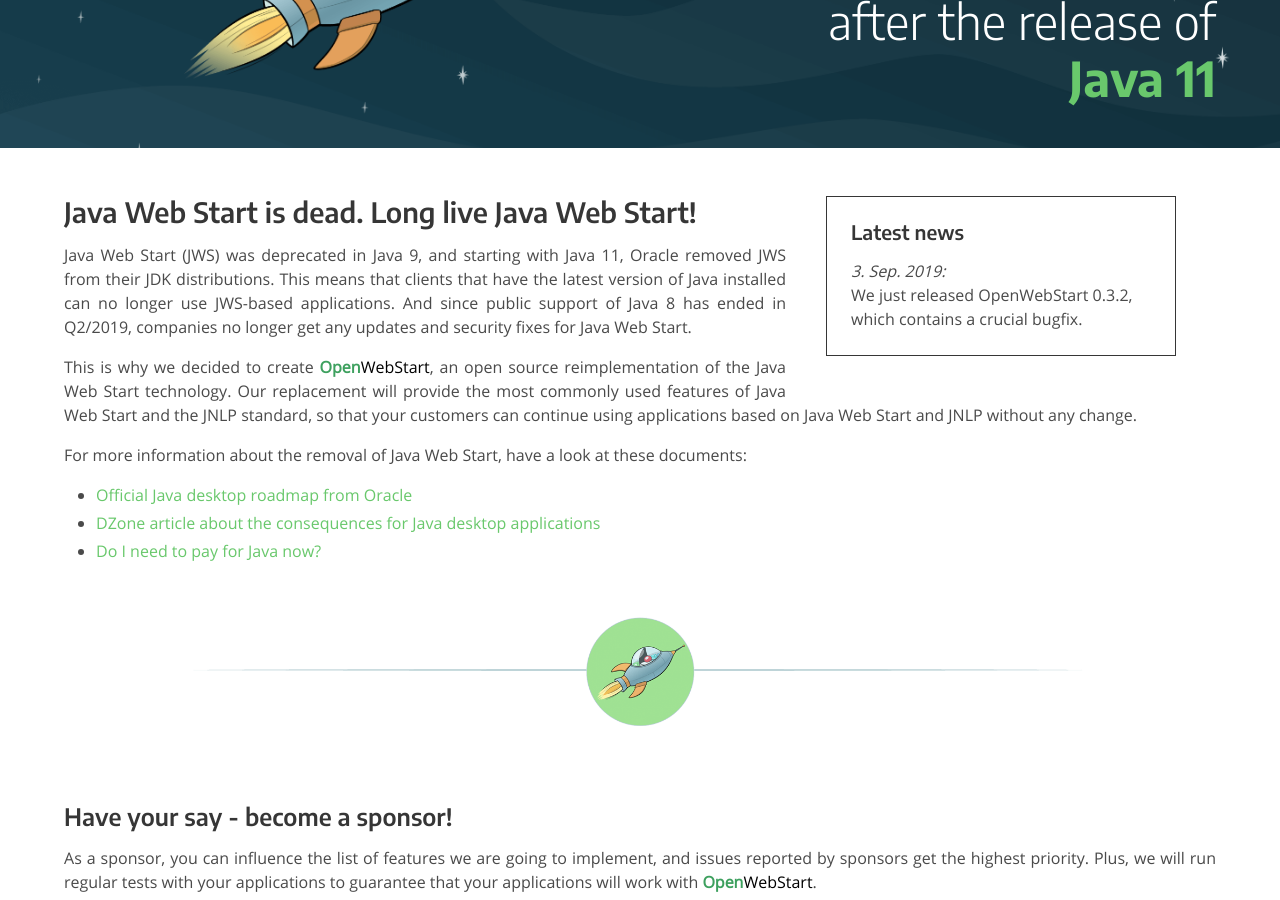
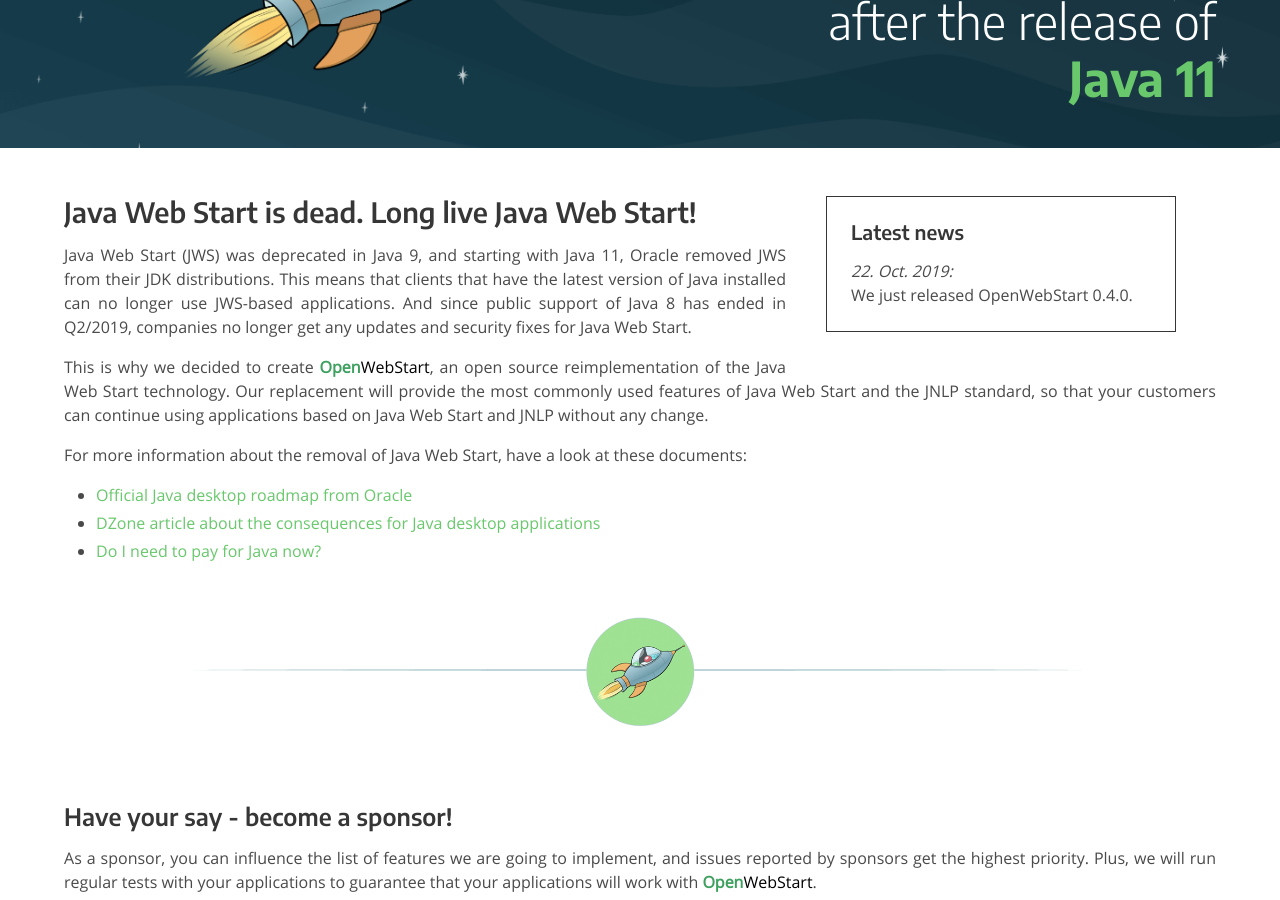
Before and after one commit to karakun/openwebstart-page, a Jekyll site: the page built from index.md, in a window 1280 px wide and 900 px high, scrolled down 332 px. Built offline with Jekyll 4.4.1, drawn with Linux system fonts in a browser that asks for light colours; comment, search, counter and statistics services are not loaded.

```diff
--- a/index.md
+++ b/index.md
@@ -6,8 +6,8 @@ header:
 
 <div class="latest-news">
 <h4>Latest news</h4>
-<em>3. Sep. 2019:</em><br/>
-We just released OpenWebStart 0.3.2, which contains a crucial bugfix.
+<em>22. Oct. 2019:</em><br/>
+We just released OpenWebStart 0.4.0.
 </div>
 
 ## Java Web Start is dead. Long live Java Web Start!
```
Also changed, not shown: download.md (+3 -3 lines).
